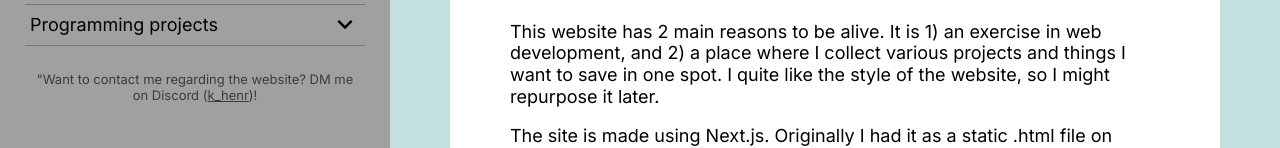
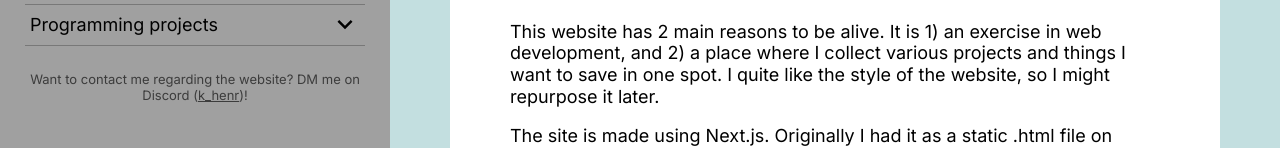
Before and after one commit to k-henr/k-henr.github.io, a Next.js app: page / in a window 1280 px wide. Shown: the part 181-329 px from the top of the page. Built offline with nearby package versions, Linux system fonts and the light colour scheme; a web font is replaced by a local one.

Commit message:
Last-minute typo fix

```diff
--- a/app/layout.tsx
+++ b/app/layout.tsx
@@ -65,7 +65,7 @@ export default function RootLayout({
                     <div
                         className={`headerDisclaimer ${contentFont.className}`}
                     >
-                        "Want to contact me regarding the website? DM me on
+                        Want to contact me regarding the website? DM me on
                         Discord (
                         <a
                             className="mutedLink"
```
